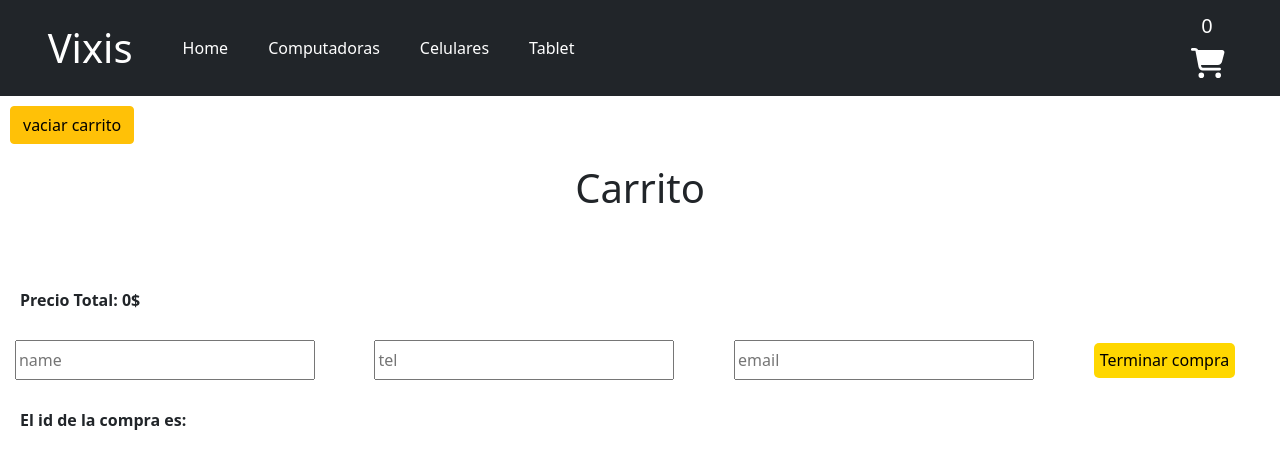
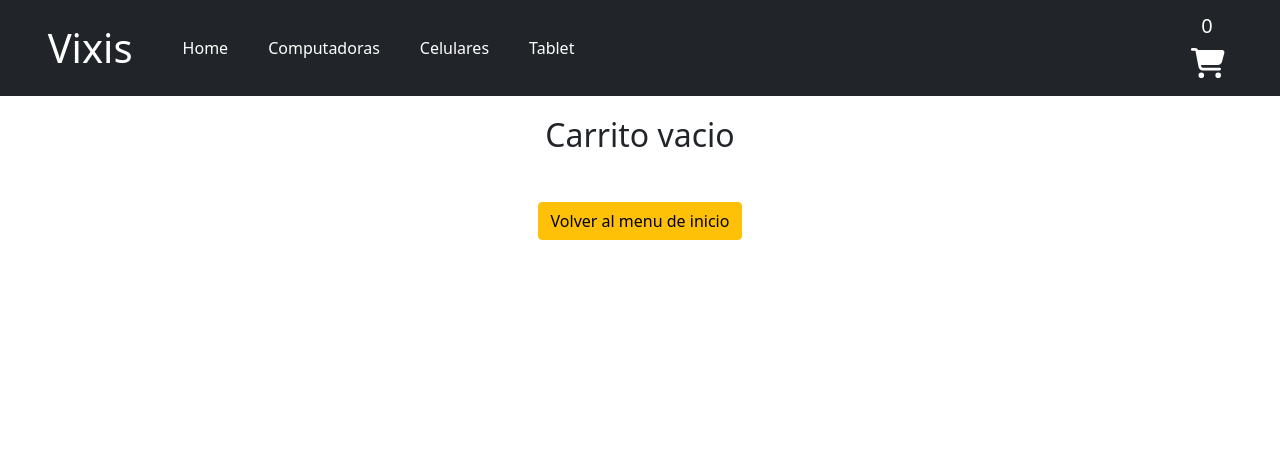
Before and after one commit to agustintiscornia/Ecommerce, a React (Create React App) app: page /cart in a window 1280 px wide. Shown: the top 468 px of the page. Built offline with nearby package versions, Linux system fonts and the light colour scheme.

Commit message:
vaciarCart

```diff
--- a/src/components/Cart/Cart.jsx
+++ b/src/components/Cart/Cart.jsx
@@ -1,8 +1,7 @@
 import { addDoc,collection, getFirestore} from 'firebase/firestore'
 import { useState } from 'react'
 import { Button } from 'react-bootstrap'
-import { Card } from 'react-bootstrap'
-import { ListGroup } from 'react-bootstrap'
+import { NavLink } from 'react-router-dom'
 import { useCartContext} from '../../context/cartContext'
 
 function Cart() {
@@ -53,8 +52,22 @@ const handleChange = (e) => {
 })
 }
 
+console.log(dataForm)
 
-console.log(dataForm)
+if (cartList.length === 0) {
+  return (
+    <section>
+      <div className='sectionCart'>
+    <h2>Carrito vacio</h2>
+    </div>
+    <div  className='sectionCart'>
+    <NavLink to='/'>
+      <Button variant='warning'>Volver al menu de inicio</Button>
+    </NavLink>
+    </div>
+    </section>
+  )
+  }else{
 
     return (
       <div>
@@ -111,5 +124,6 @@ console.log(dataForm)
       </div>
     )
   }
+}
 
 export default Cart
--- a/src/components/componentecontenedor/ItemListContainer.jsx
+++ b/src/components/componentecontenedor/ItemListContainer.jsx
@@ -35,7 +35,6 @@ export function ItemListContainer() {
 
   return(
   <>
-   {/*  <ItemList productos={productos}/> */}
 
     {loading ? <p>cargando</p>
     :
--- a/src/components/styles/Nav.css
+++ b/src/components/styles/Nav.css
@@ -98,6 +98,12 @@ align-items: center;
     align-items: center;
 }
 
+.sectionCart{
+display: flex;
+justify-content:center;
+padding: 20px;
+}
+
 
 .preciototal{
     margin-left: 20px;
--- a/src/context/cartContext.jsx
+++ b/src/context/cartContext.jsx
@@ -46,7 +46,6 @@ function CartContextProvider({ children }) {
 
     const VaciarCart = () => {
     setCartList([]);
-    alert("no hay productos en el carrito")
     };
 
     return (
```
Lines whose indentation alone changed are shown as unchanged.
